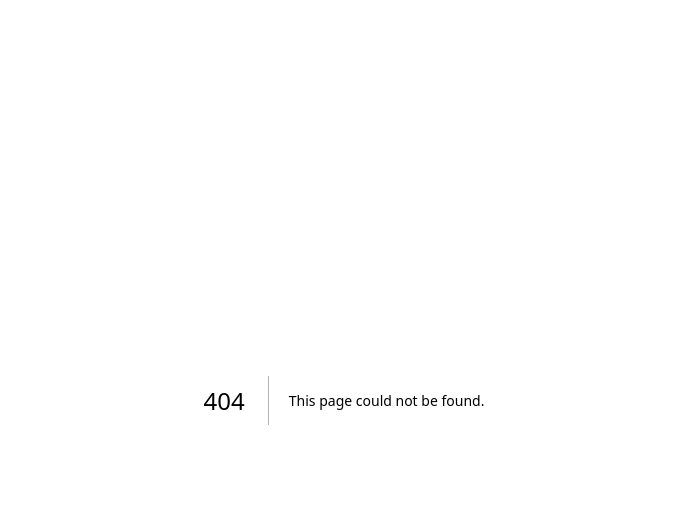
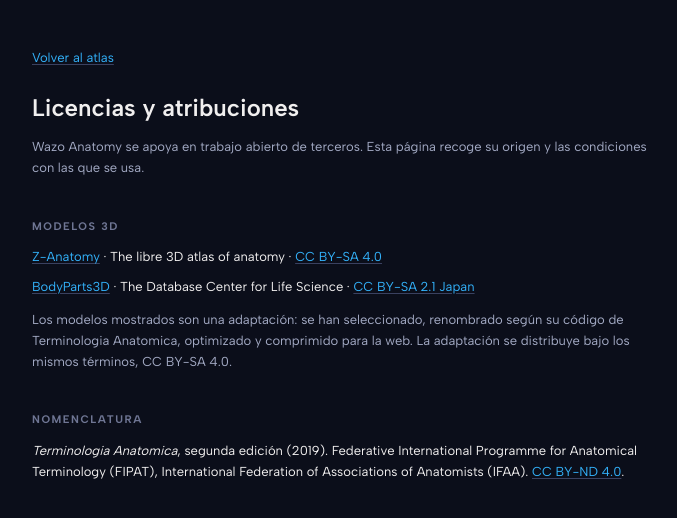
Before and after one commit to MrRobot4042212/anatomy-atlas, a Next.js app in the folder apps/web/: page /licencias in a window 1280 px wide. Before the commit this address had no page. Shown: the top 518 px of the page, without its empty margins (296-973 px from the left). Built offline with nearby package versions, Linux system fonts and the light colour scheme.

Commit message:
feat(web): full attribution page and link from the credits footer
/licencias lists model sources (Z-Anatomy, BodyParts3D) with the wording
Z-Anatomy requires and the TA2 citation. The viewer footer links to it.

```diff
--- /dev/null
+++ b/apps/web/src/app/licencias/page.tsx
@@ -0,0 +1,77 @@
+import type { Metadata } from 'next';
+import Link from 'next/link';
+
+export const metadata: Metadata = {
+  title: 'Licencias y atribuciones · Wazo Anatomy',
+  description: 'Origen y licencia de los modelos 3D y de la nomenclatura anatómica.',
+};
+
+const link =
+  'text-accent-text underline decoration-hairline-strong underline-offset-2 hover:text-ink';
+
+/**
+ * Full attribution notice. The footer on the viewer carries the short form and links here.
+ * The wording of the model credits follows the template Z-Anatomy requires for derived work.
+ */
+export default function Licencias() {
+  return (
+    <div className="min-h-screen bg-ground text-ink">
+      <main className="mx-auto max-w-2xl px-6 py-12">
+        <Link href="/" className={`${link} text-[13px]`}>
+          Volver al atlas
+        </Link>
+        <h1 className="mt-6 text-2xl font-semibold">Licencias y atribuciones</h1>
+        <p className="mt-3 text-[13px] leading-relaxed text-ink-muted">
+          Wazo Anatomy se apoya en trabajo abierto de terceros. Esta página recoge su origen y las
+          condiciones con las que se usa.
+        </p>
+
+        <section className="mt-10">
+          <h2 className="text-[11px] font-bold uppercase tracking-[0.14em] text-ink-faint">
+            Modelos 3D
+          </h2>
+          <ul className="mt-3 space-y-2 text-[13px] leading-relaxed">
+            <li>
+              <a href="https://www.z-anatomy.com/" className={link}>
+                Z-Anatomy
+              </a>{' '}
+              · The libre 3D atlas of anatomy ·{' '}
+              <a href="https://creativecommons.org/licenses/by-sa/4.0/" className={link}>
+                CC BY-SA 4.0
+              </a>
+            </li>
+            <li>
+              <a href="https://lifesciencedb.jp/bp3d/" className={link}>
+                BodyParts3D
+              </a>{' '}
+              · The Database Center for Life Science ·{' '}
+              <a href="https://creativecommons.org/licenses/by-sa/2.1/jp/" className={link}>
+                CC BY-SA 2.1 Japan
+              </a>
+            </li>
+          </ul>
+          <p className="mt-3 text-[13px] leading-relaxed text-ink-muted">
+            Los modelos mostrados son una adaptación: se han seleccionado, renombrado según su
+            código de Terminologia Anatomica, optimizado y comprimido para la web. La adaptación se
+            distribuye bajo los mismos términos, CC BY-SA 4.0.
+          </p>
+        </section>
+
+        <section className="mt-10">
+          <h2 className="text-[11px] font-bold uppercase tracking-[0.14em] text-ink-faint">
+            Nomenclatura
+          </h2>
+          <p className="mt-3 text-[13px] leading-relaxed">
+            <i>Terminologia Anatomica</i>, segunda edición (2019). Federative International
+            Programme for Anatomical Terminology (FIPAT), International Federation of Associations
+            of Anatomists (IFAA).{' '}
+            <a href="https://creativecommons.org/licenses/by-nd/4.0/" className={link}>
+              CC BY-ND 4.0
+            </a>
+            .
+          </p>
+        </section>
+      </main>
+    </div>
+  );
+}
--- a/apps/web/src/components/Credits.tsx
+++ b/apps/web/src/components/Credits.tsx
@@ -1,3 +1,5 @@
+import Link from 'next/link';
+
 /** Mandatory attribution: the 3D models are CC BY-SA derivatives (ADR 0001). Keep visible. */
 export function Credits() {
   return (
@@ -17,7 +19,13 @@ export function Credits() {
         >
           BodyParts3D
         </a>{' '}
-        de DBCLS (CC BY-SA 2.1 JP). Nomenclatura: Terminologia Anatomica 2.
+        de DBCLS (CC BY-SA 2.1 JP). Nomenclatura: Terminologia Anatomica 2.{' '}
+        <Link
+          href="/licencias"
+          className="underline decoration-hairline-strong underline-offset-2 hover:text-ink"
+        >
+          Licencias
+        </Link>
       </p>
       <p className="shrink-0">Wazo Anatomy</p>
     </footer>
```
Also changed, not shown: 1 other file (tests, documents, lock files or other folders).
